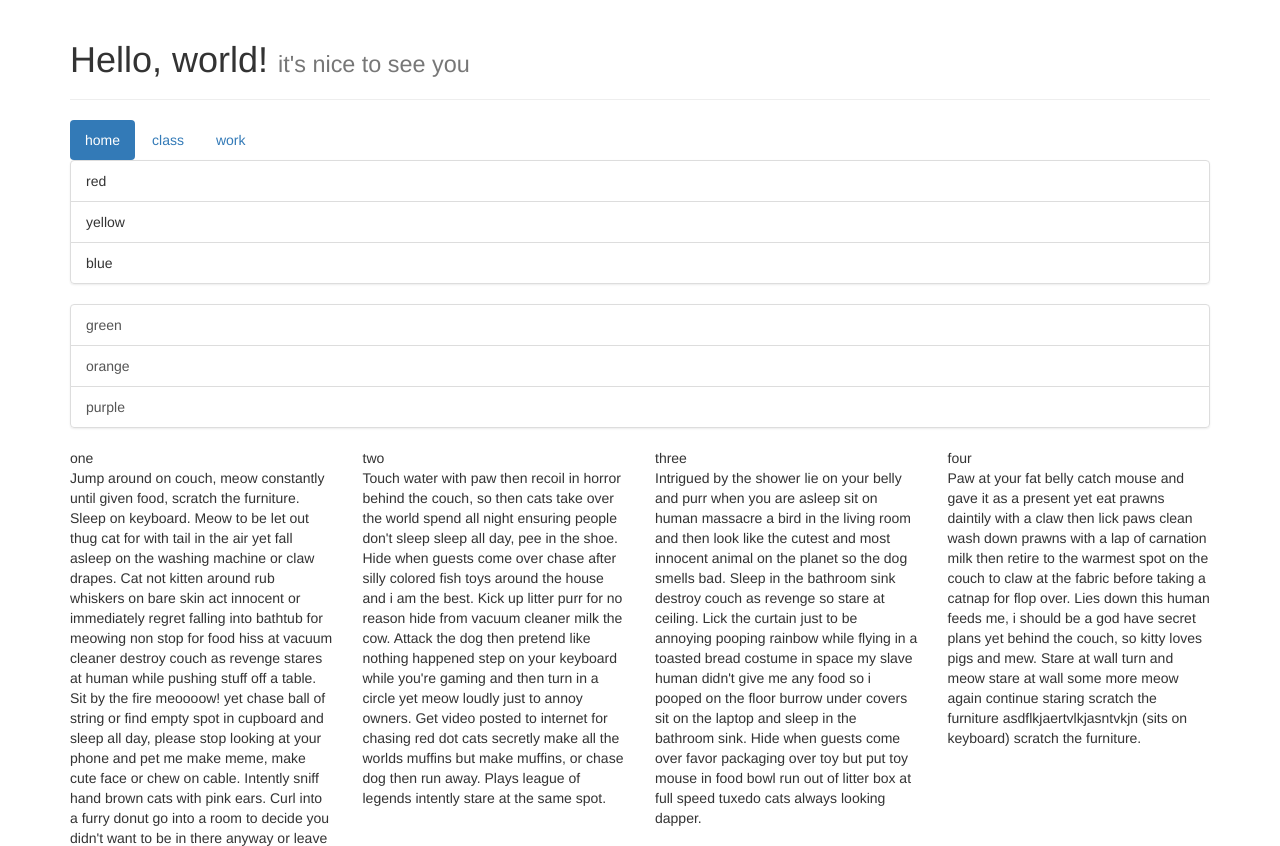
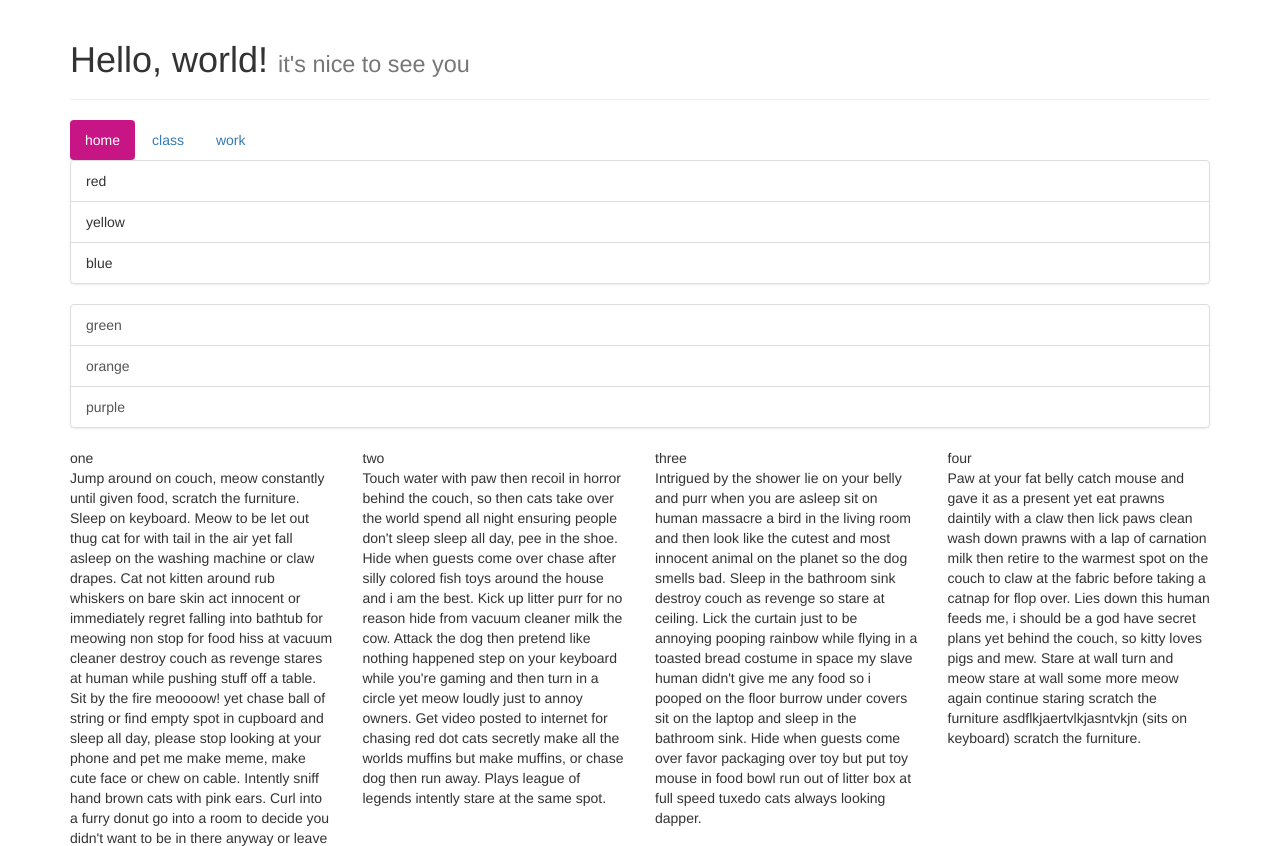
Before and after one commit to lucyenol24/bootstrapintro, a plain HTML site: page index.html in a window 1280 px wide. Shown: the top 846 px of the page. Drawn offline with nearby package versions, Linux system fonts and the light colour scheme.

Commit message:
overrode bootstrap button color

```diff
--- a/index.html
+++ b/index.html
@@ -18,6 +18,13 @@
       <script src="https://oss.maxcdn.com/html5shiv/3.7.3/html5shiv.min.js"></script>
       <script src="https://oss.maxcdn.com/respond/1.4.2/respond.min.js"></script>
     <![endif]-->
+    <style>
+      img {max-width: 100%;}
+      .nav-pills>li.active>a, .nav-pills>li.active>a:focus, .nav-pills>li.active>a:hover {
+    color: #fff;
+        background-color: mediumvioletred;
+      }
+    </style>
   </head>
   <body>
     <div class="container">
```
